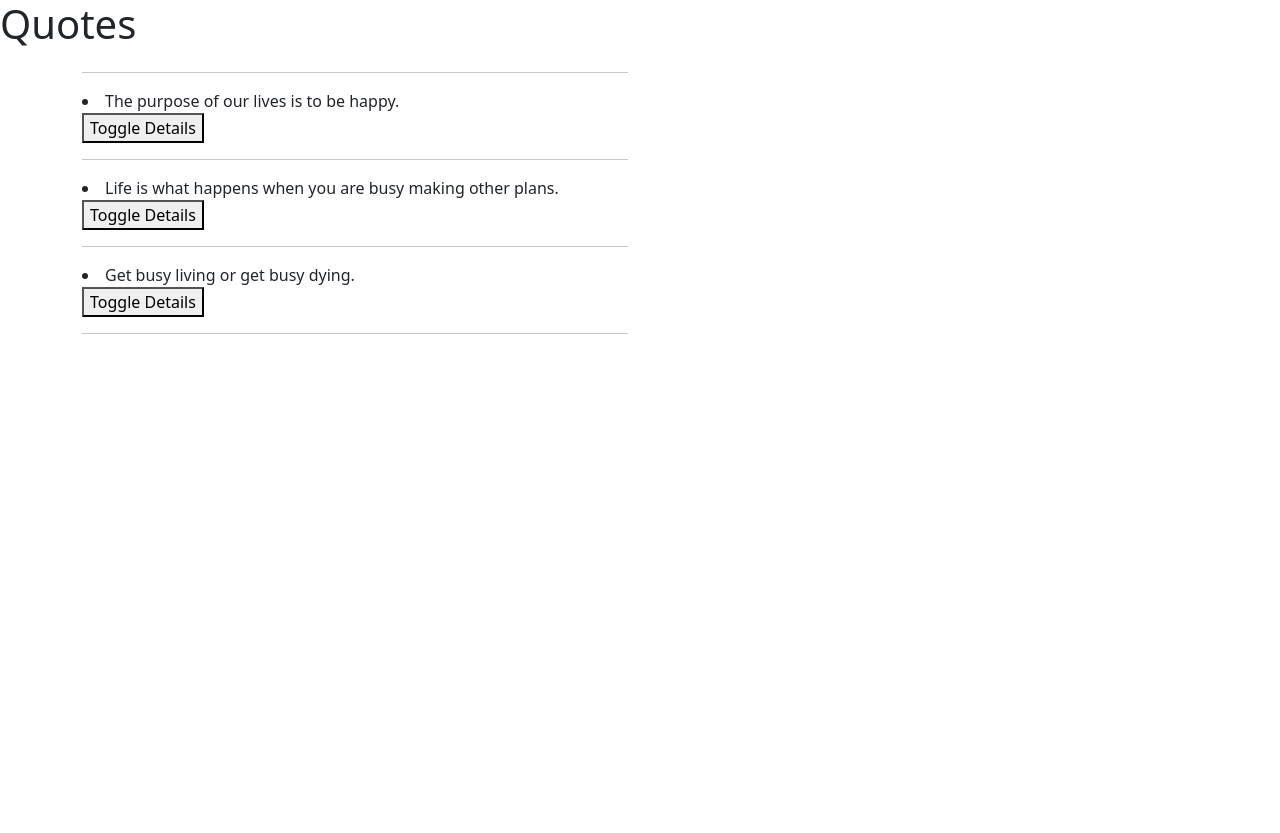
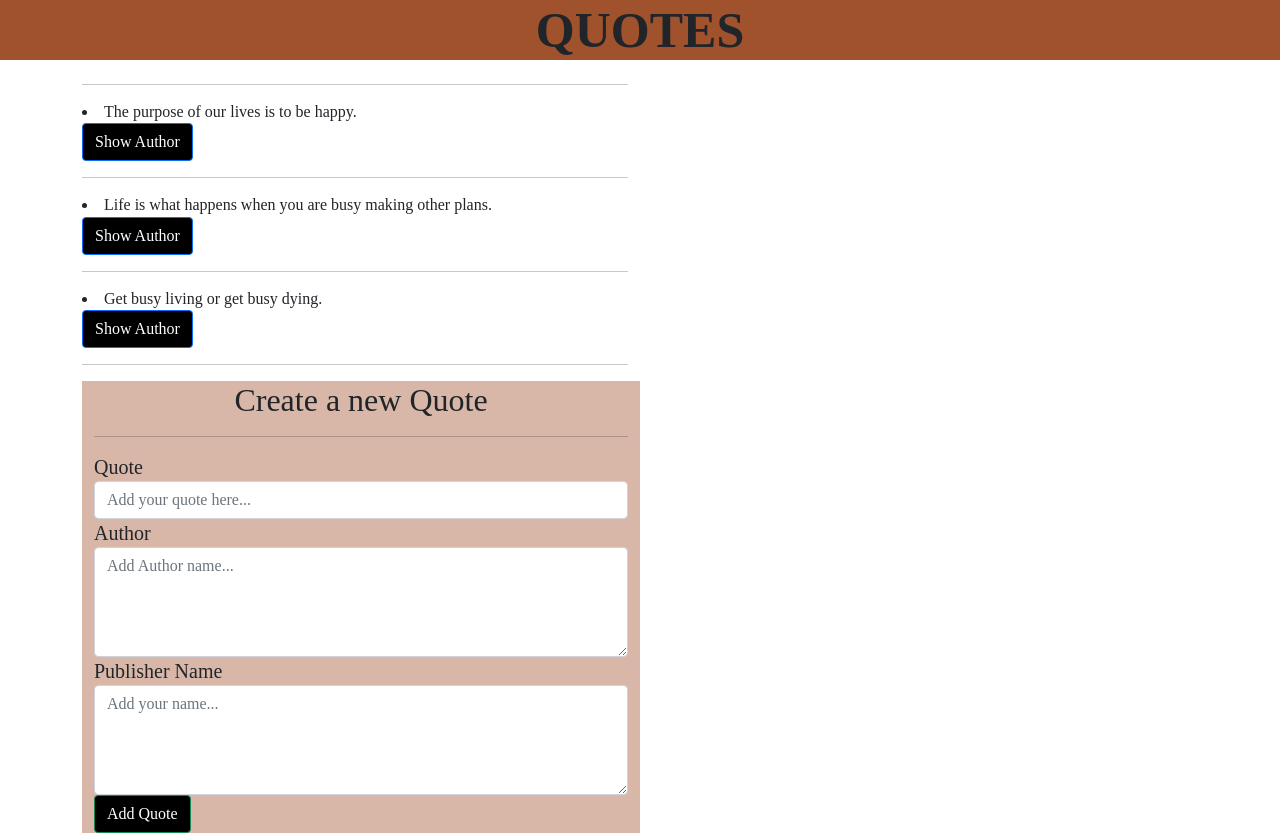
Before and after one commit to SarahK95/Quotes, an Angular app: page / in a window 1280 px wide. Before the commit the page ends 800 px from the top, so only its background shows below. Built offline with nearby package versions, Linux system fonts and the light colour scheme.

Commit message:
add styling in css

```diff
--- a/src/app/app.module.ts
+++ b/src/app/app.module.ts
@@ -1,5 +1,6 @@
 import { NgModule } from '@angular/core';
 import { BrowserModule } from '@angular/platform-browser';
+import { FormsModule } from '@angular/forms';
 
 import { AppRoutingModule } from './app-routing.module';
 import { AppComponent } from './app.component';
@@ -18,7 +19,9 @@ import { QuoteFormComponent } from './quote-form/quote-form.component';
   ],
   imports: [
     BrowserModule,
-    AppRoutingModule
+    AppRoutingModule,
+    FormsModule
+
   ],
   providers: [],
   bootstrap: [AppComponent]
--- a/src/app/quote-form/quote-form.component.html
+++ b/src/app/quote-form/quote-form.component.html
@@ -1 +1,25 @@
-<p>quote-form works!</p>
+<div class="container-fluid">
+    <h2 class="text-center">Create a new Quote</h2>
+    <hr>
+    <form (ngSubmit)="submitQuote()" #quoteForm ='ngForm'>
+        <div class="form-group">
+
+            <label for="quote">Quote</label>
+            <input type="text" required class="form-control" id="quote" [(ngModel)]="newQuote.quote" name="quote" #quote='ngModel' placeholder="Add your quote here...">
+
+
+        </div>
+        <div class="form-group">
+
+            <label for="author">Author</label>
+            <textarea class="form-control" id="author" rows="4" [(ngModel)]="newQuote.author" name="author" #author='ngModel' required  placeholder="Add Author name..."></textarea>
+
+        </div>
+        <div class="form-group">
+            <label for="name"> Publisher Name</label>
+            <textarea class="form-control" id="author" rows="4" [(ngModel)]="newQuote.name" name="name" #name='ngModel' required placeholder="Add your name..."></textarea>
+
+        </div>
+        <button type="submit" class="btn btn-success">Add Quote</button>
+    </form>
+  </div>
--- a/src/app/quote-form/quote-form.component.ts
+++ b/src/app/quote-form/quote-form.component.ts
@@ -1,4 +1,5 @@
-import { Component, OnInit } from '@angular/core';
+import { Component, OnInit, Output, EventEmitter } from '@angular/core';
+import { Quote } from '../quote';
 
 @Component({
   selector: 'app-quote-form',
@@ -7,6 +8,18 @@ import { Component, OnInit } from '@angular/core';
 })
 export class QuoteFormComponent implements OnInit {
 
+  newQuote = new Quote("", "", "", );
+  @Output() addQuote = new EventEmitter<Quote>();
+  // quote:string
+  // author:string
+  // name:string
+
+
+  submitQuote(){
+    this.addQuote.emit(this.newQuote);
+
+  }
+
   constructor() { }
 
   ngOnInit(): void {
--- a/src/app/quote/quote.component.css
+++ b/src/app/quote/quote.component.css
@@ -4,3 +4,22 @@
     font-size: 70px;
 
 } */
+.case{
+    background-color:sienna;
+    text-align: center;
+    text-transform: uppercase;
+
+}
+
+.case h1{
+    font-size: 50px;
+    font-weight: bold;
+}
+
+.btn{
+    background: #000
+}
+
+.btn:hover{
+    background: sienna;
+}
--- a/src/app/quote/quote.component.html
+++ b/src/app/quote/quote.component.html
@@ -1,6 +1,6 @@
-<div >
+<div class="case">
     <h1>Quotes</h1>
-    <!-- <img src="assets/images/desert-6943430.jpg"> -->
+    <!-- <img src="assets/images/dog-7092595.jpg"> -->
 </div>
 
 <div class="container">
@@ -10,7 +10,7 @@
             <hr>
             <div *ngFor='let quote of quotes;let i = index'>
                 <li>{{quote.quote}}</li>
-                <button (click)='toggleDetails(i)'>Toggle Details</button>
+                <button (click)='toggleDetails(i)' class="btn btn-primary">Show Author</button>
                 <app-quote-detail *ngIf='quote.showAuthor' [quote]='quote'></app-quote-detail>
                 <hr>
 
@@ -19,6 +19,9 @@
         </div>
     </div>
 
+  <div class="col-md-6">
+      <app-quote-form (addQuote)="addNewQuote($event)"></app-quote-form>
 
+  </div>
 
 </div>
--- a/src/app/quote/quote.component.ts
+++ b/src/app/quote/quote.component.ts
@@ -15,6 +15,12 @@ export class QuoteComponent implements OnInit {
     new Quote('Get busy living or get busy dying.','Stephen King','Dave'),
   ];
 
+  addNewQuote(quote){
+    this.quotes.push(quote)
+
+
+  }
+
   toggleDetails(index){
     this.quotes[index].showAuthor = !this.quotes[index].showAuthor;
   }
--- a/src/styles.css
+++ b/src/styles.css
@@ -1,2 +1,35 @@
 /* You can add global styles to this file, and also import other style files */
-@import "~bootstrap/dist/css/bootstrap.css"
+@import "~bootstrap/dist/css/bootstrap.css";
+
+* {
+
+box-sizing: border-box;
+
+margin: 0;
+
+padding: 0;
+
+}
+
+body {
+
+font-family: cursive;
+
+line-height: 1.4;
+
+}
+
+.container-fluid{
+    background-color: rgba(160, 81, 45, 0.411);
+    font-size: 20px;
+
+
+}
+
+.container-fluid .btn{
+    background-color: #000;
+}
+
+.container-fluid .btn:hover{
+    background: sienna;
+}
```
Also changed, not shown: src/assets/images/dog-7092595.jpg (added).
